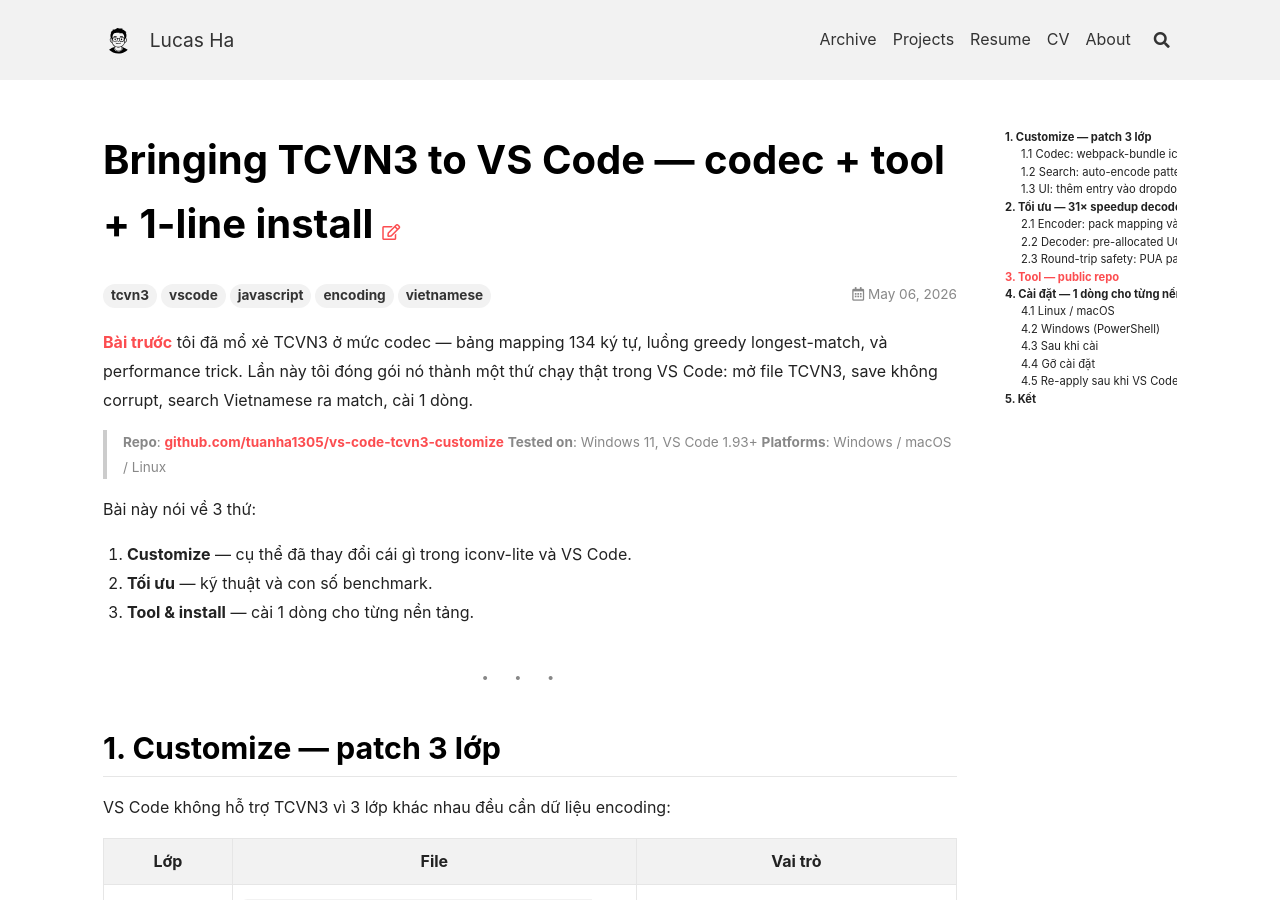
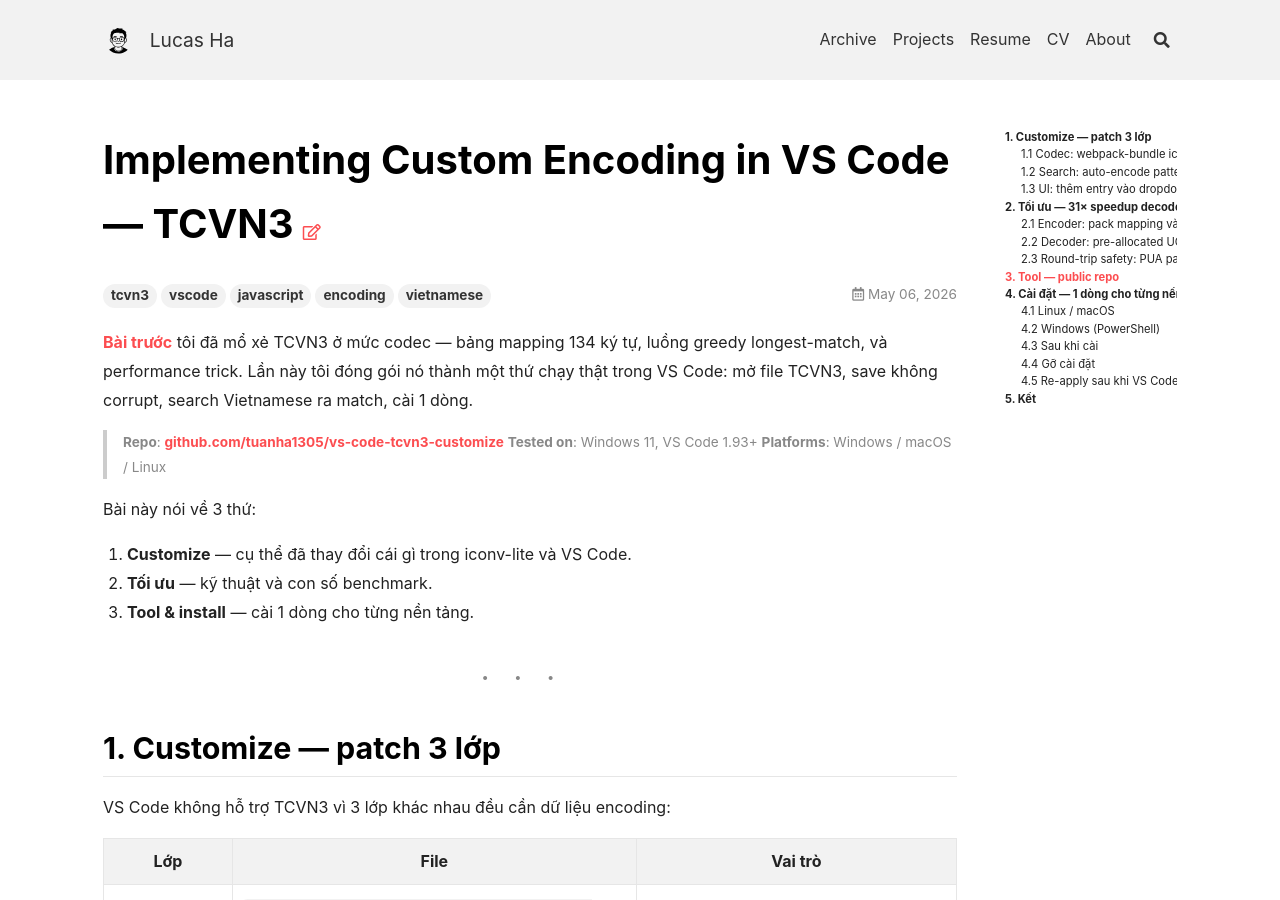
Before and after one commit to tuanha1305/tuanha1305.github.io, a Jekyll site: the page built from _posts/2026-05-06-bringing-tcvn3-to-vscode.md, in a window 1280 px wide and 900 px high. Built offline with Jekyll 4.4.1, drawn with Linux system fonts in a browser that asks for light colours; nearby versions of some CDN libraries.

Commit message:
ud title

```diff
--- a/_posts/2026-05-06-bringing-tcvn3-to-vscode.md
+++ b/_posts/2026-05-06-bringing-tcvn3-to-vscode.md
@@ -1,5 +1,5 @@
 ---
-title: Bringing TCVN3 to VS Code — codec + tool + 1-line install
+title: Implementing Custom Encoding in VS Code — TCVN3
 tags: tcvn3 vscode javascript encoding vietnamese
 ---
 
```
